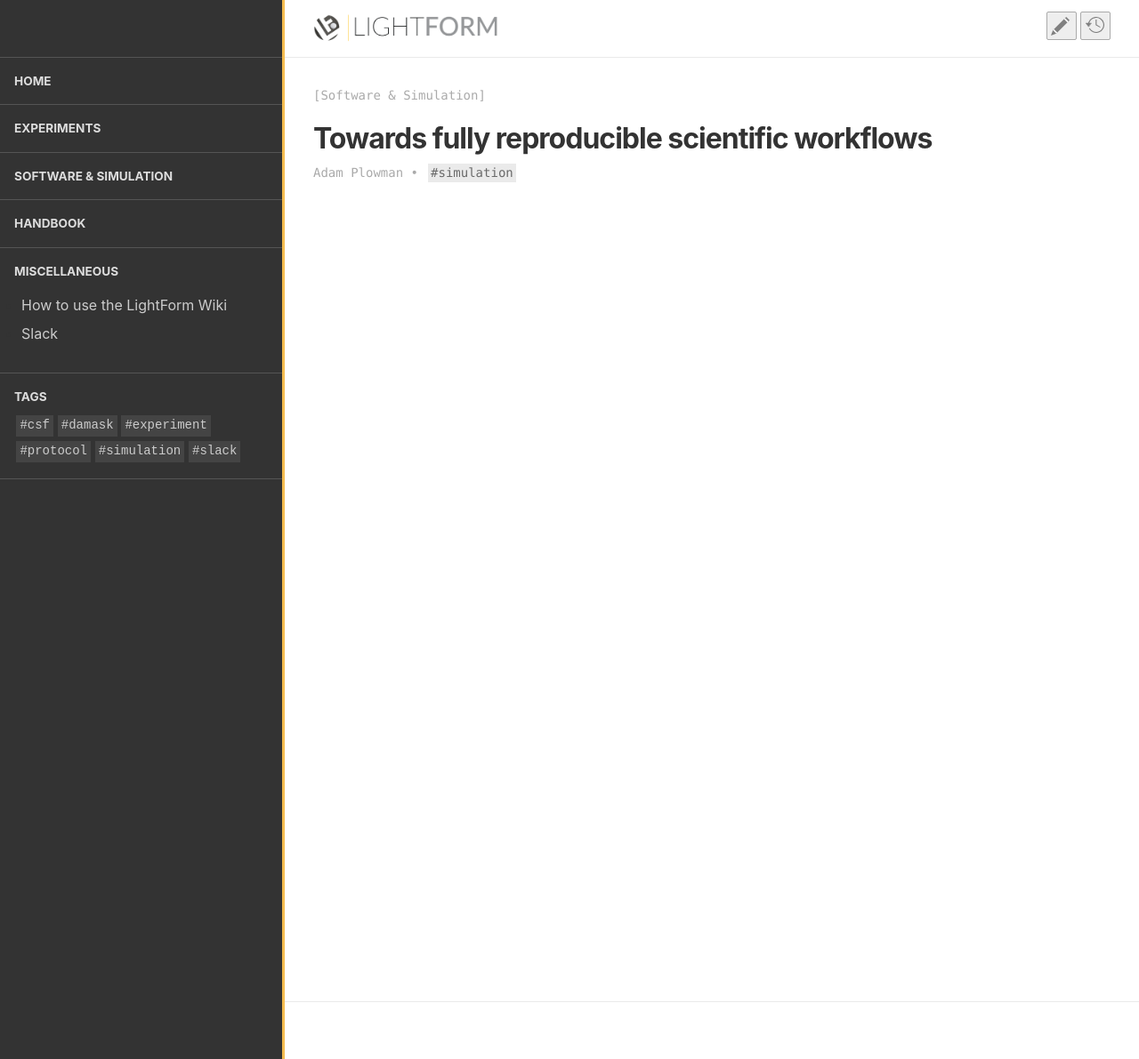
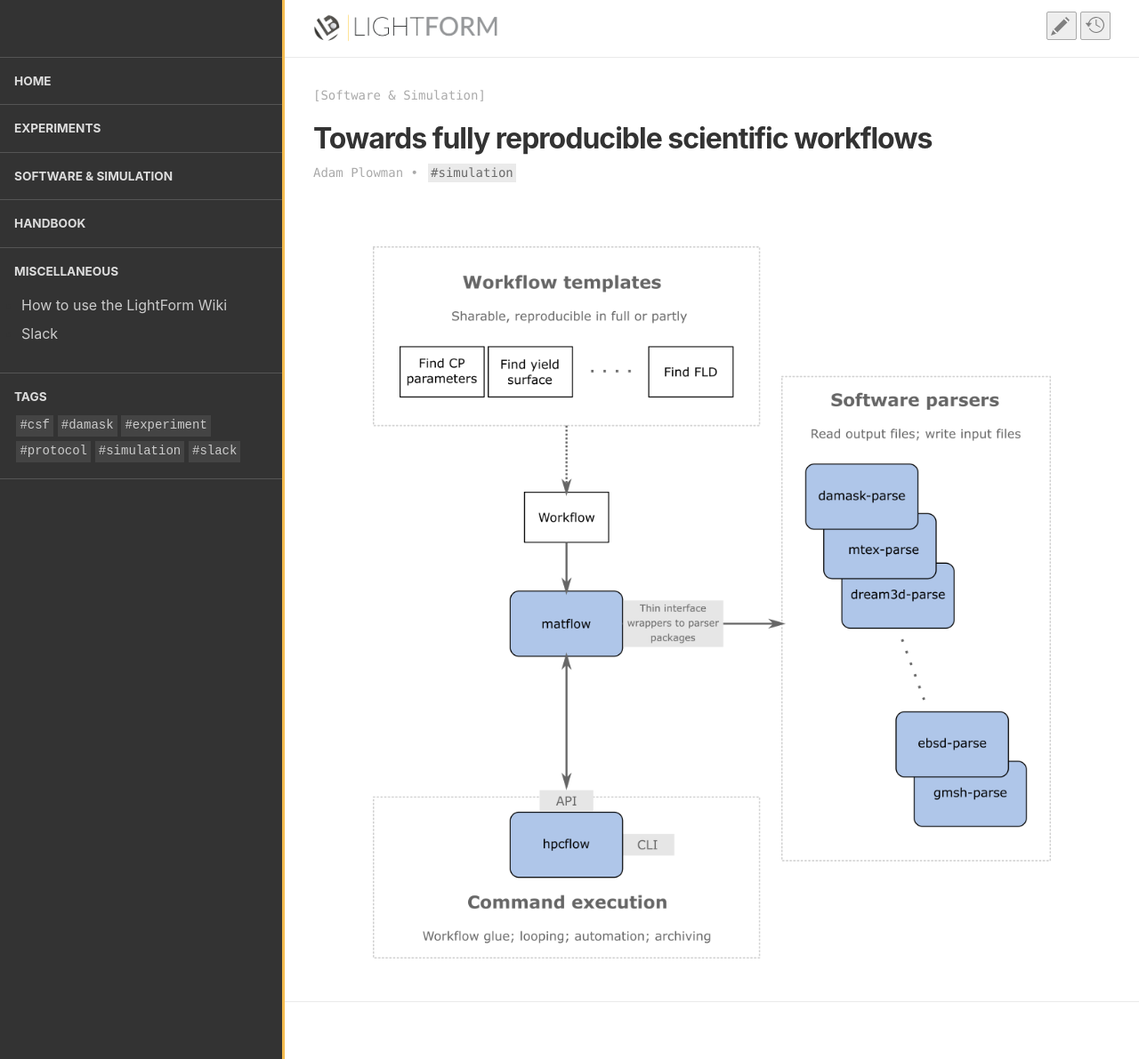
Before and after one commit to LightForm-group/wiki, a Jekyll site: the page built from collections/_software_and_simulation/workflows.md, in a window 1280 px wide and 1191 px high. Shown: the whole window at 89% size. Built offline with Jekyll 4.4.1, drawn with Linux system fonts in a browser that asks for light colours.

Commit message:
Update workflows.md

```diff
--- a/collections/_software_and_simulation/workflows.md
+++ b/collections/_software_and_simulation/workflows.md
@@ -4,4 +4,6 @@
 tags:
   - simulation
 published: true
+toc: true
 ---
+![matflow.png]({{site.baseurl}}/assets/images/posts/matflow.png)
```
